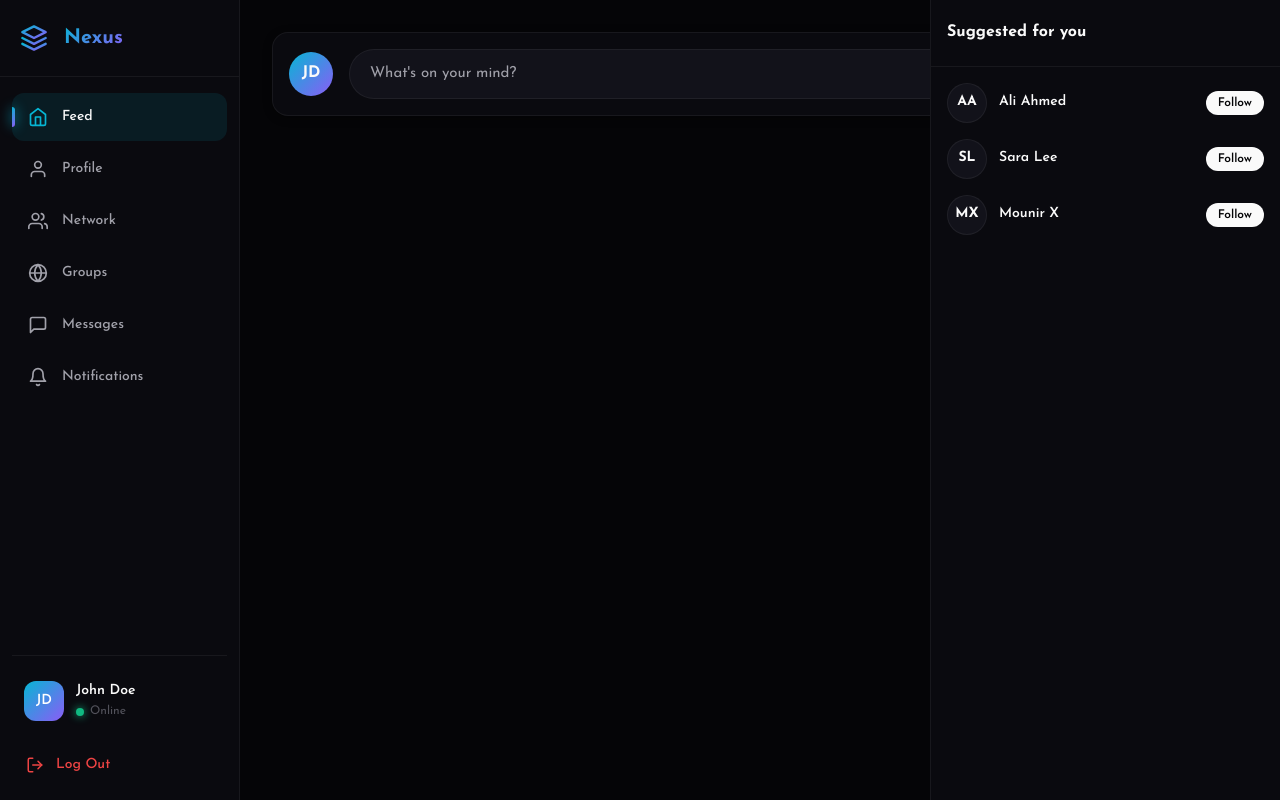
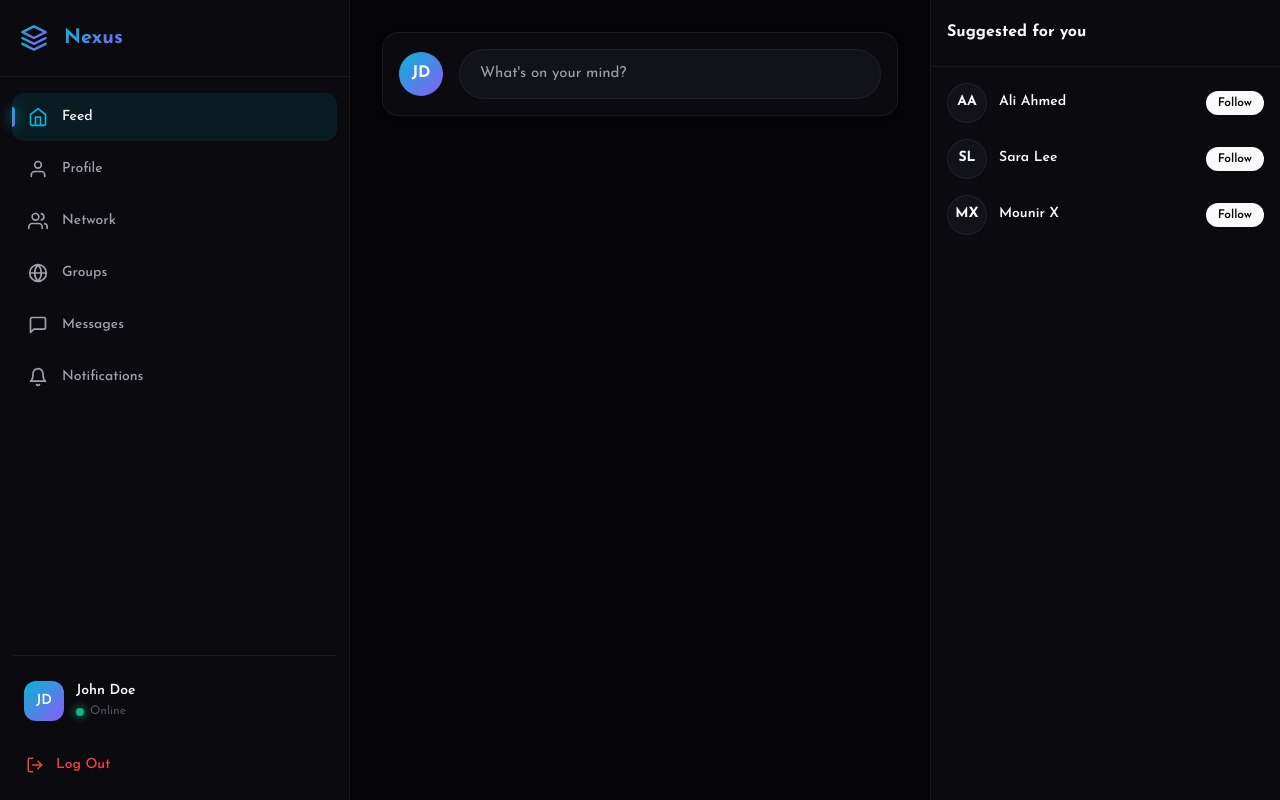
Before and after one commit to elghamari/social-network, a Next.js app in the folder web/: page / in a window 1280 px wide. Built offline with nearby package versions, Linux system fonts and the light colour scheme.

Commit message:
update app style

```diff
--- a/web/app/globals.css
+++ b/web/app/globals.css
@@ -28,7 +28,7 @@
   --shadow-sm: 0 2px 8px rgba(0, 0, 0, 0.4);
   --shadow-lg: 0 16px 48px rgba(0, 0, 0, 0.6);
 
-  --sidenav-width: 240px;
+  --sidenav-width: 350px;
 
   --radius-sm: 8px;
   --radius-md: 12px;
--- a/web/app/layout.css
+++ b/web/app/layout.css
@@ -8,10 +8,17 @@
 .app__content {
   flex: 1;
   margin-left: var(--sidenav-width);
-  padding: 32px 0px 32px 32px;
+  margin-right: 350px;
+  padding: 32px;
   min-height: 100vh;
   display: flex;
   flex-direction: column;
+}
+
+@media (max-width: 1024px) {
+  .app__content {
+    margin-right: 0;
+  }
 }
 
 @media (max-width: 768px) {
```
